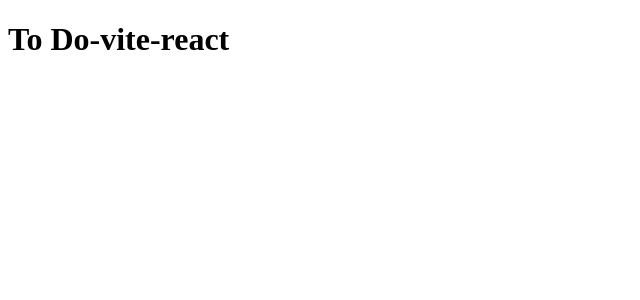
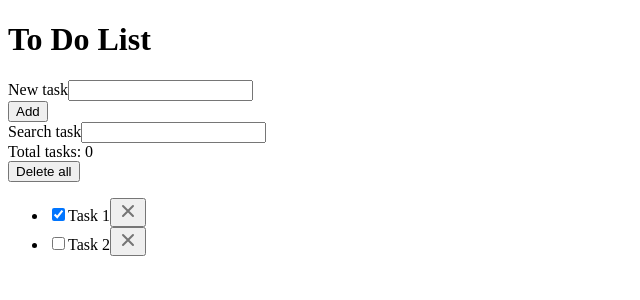
Before and after one commit to Iunnicova/todo-vite-react, a React (Vite) app: page / in a window 1280 px wide. Shown: the top 300 px of the page, without its empty margins (0-640 px from the left). Built offline with nearby package versions, Linux system fonts and the light colour scheme.

Commit message:
fet: add app.jsx

```diff
--- a/src/App.jsx
+++ b/src/App.jsx
@@ -1,8 +1,197 @@
+//! списки и метод mep учимся рендерить массивы в разметке
+// пробегаемся по массиву mep и возвращаем новый массив
 const App = () => {
+
   return (
-    <div>
-      <h1>To Do-vite-react</h1>
+      <div className="todo">
+      <h1 className="todo__title">To Do List</h1>
+      <form className="todo__form">
+        <div className="todo__field field">
+          <label
+            className="field__label"
+            htmlFor="new-task"
+          >
+            New task
+          </label>
+          <input
+            className="field__input"
+            id="new-task"
+            placeholder=" "
+            autoComplete="off"
+          />
+        </div>
+        <button className="button" type="submit">Add</button>
+      </form>
+      <form className="todo__form">
+        <div className="todo__field field">
+          <label
+            className="field__label"
+            htmlFor="search-task"
+          >
+            Search task
+          </label>
+          <input
+            className="field__input"
+            id="search-task"
+            placeholder=" "
+            autoComplete="off"
+            type="search"
+          />
+        </div>
+      </form>
+      <div className="todo__info">
+        <div className="todo__total-tasks">Total tasks: <span>0</span></div>
+        <button className="todo__delete-all-button" type="button">Delete all</button>
+      </div>
+      <ul className="todo__list">
+        <li className="todo__item todo-item">
+          <input
+            className="todo-item__checkbox"
+            id="task-1"
+            type="checkbox"
+            checked
+          />
+          <label
+            className="todo-item__label"
+            htmlFor="task-1"
+          >
+            Task 1
+          </label>
+          <button
+            className="todo-item__delete-button"
+            aria-label="Delete"
+            title="Delete"
+          >
+            <svg
+              width="20"
+              height="20"
+              viewBox="0 0 20 20"
+              fill="none"
+              xmlns="http://www.w3.org/2000/svg"
+            >
+              <path
+                d="M15 5L5 15M5 5L15 15"
+                stroke="#757575"
+                strokeWidth="2"
+                strokeLinecap="round"
+                strokeLinejoin="round"
+              />
+            </svg>
+          </button>
+        </li>
+        <li className="todo__item todo-item">
+          <input
+            className="todo-item__checkbox"
+            id="task-2"
+            type="checkbox"
+          />
+          <label
+            className="todo-item__label"
+            htmlFor="task-2"
+          >
+            Task 2
+          </label>
+          <button
+            className="todo-item__delete-button"
+            aria-label="Delete"
+            title="Delete"
+          >
+            <svg
+              width="20"
+              height="20"
+              viewBox="0 0 20 20"
+              fill="none"
+              xmlns="http://www.w3.org/2000/svg"
+            >
+              <path
+                d="M15 5L5 15M5 5L15 15"
+                stroke="#757575"
+                strokeWidth="2"
+                strokeLinecap="round"
+                strokeLinejoin="round"
+              />
+            </svg>
+          </button>
+        </li>
+      </ul>
+      <div className="todo__empty-message"></div>
     </div>
   )
 }
 export default App;
+
+//! списки и метод mep учимся рендерить массивы в разметке
+// // пробегаемся по массиву mep и возвращаем новый массив
+// const App = () => {
+
+// const tasks = [
+//   "Покормить кота",
+//   "Сварить покушать",
+//   "Посмотреть видосик",
+// ]
+//   return (
+//     <>
+//       <h1 className='title'>To Do-vite-react</h1>
+//       <ul style={{color: 'red', fontWeight: 700}}>
+//         {tasks.map((task) => <li key={task}>{task}</li>)}
+//       </ul>
+//     </>
+//   )
+// }
+// export default App;
+
+
+//! вариант через if else
+// const userName = 'Валентина'
+
+// // true или false
+// const isLoggedIn = true
+
+// // если использовать if else то по другому вот так если тернарник смотрится слишком громоздко
+
+// const App = () => {
+
+// let content
+//  if (isLoggedIn) {
+//   content = <p>Меня зовут,{userName}!</p>
+//  } else {
+//   content = <button>авторизоваться</button>
+//  }
+//   return (
+//     <>
+//       <h1 className='title'>To Do-vite-react</h1>
+//       {content}
+//     </>
+//   )
+// }
+// export default App;
+
+//! вариант через тернарник
+// const userName = 'Валентина'
+// // true или false
+// const isLoggedIn = true
+
+// const App = () => {
+//   return (
+//     <div>
+//       <h1 className='title'>To Do-vite-react</h1>
+// {/* выводим число */}
+//  <p>{new Date().toLocaleDateString()}</p>
+
+//       {/* 1 оператор && - если isLoggedIn true выводим Валентина иначе ничего*/}
+//       {isLoggedIn && <p>Меня зовут, {userName}!</p>}
+
+//       {/* 2 отображаем либо одно true либо другое false используем тернарник ? */}
+//       <p>{isLoggedIn ? `Меня зовут, ${userName}!` : 'Пожалуйста, зарегистрируйтесь'}</p>
+
+//       {/* 3  или Валя или кнопка*/}
+//       {isLoggedIn ? <p>Меня зовут,{userName.toUpperCase()}! </p> : <button>авторизоваться</button>}
+
+//     <hr />
+//     <label htmlFor="email">Email:</label>
+//     <input id="email" type="email" required />
+
+//     </div>
+//   )
+// }
+// export default App;
--- a/src/widgets/Todo/index.js
+++ /dev/null
@@ -1 +0,0 @@
-export { default } from './Todo'
```
Also changed, not shown: src/widgets/Todo/Todo.jsx (deleted, +0 -13 lines), src/styles/fonts.css (renamed from src/app/styles/fonts.css), src/styles/globals.css (renamed from src/app/styles/globals.css), src/styles/index.js (renamed from src/app/styles/index.js), src/styles/normalize.css (renamed from src/app/styles/normalize.css), src/styles/utils.css (renamed from src/app/styles/utils.css), src/styles/variables.css (renamed from src/app/styles/variables.css), src/widgets/Todo/Todo.module.scss (deleted).
